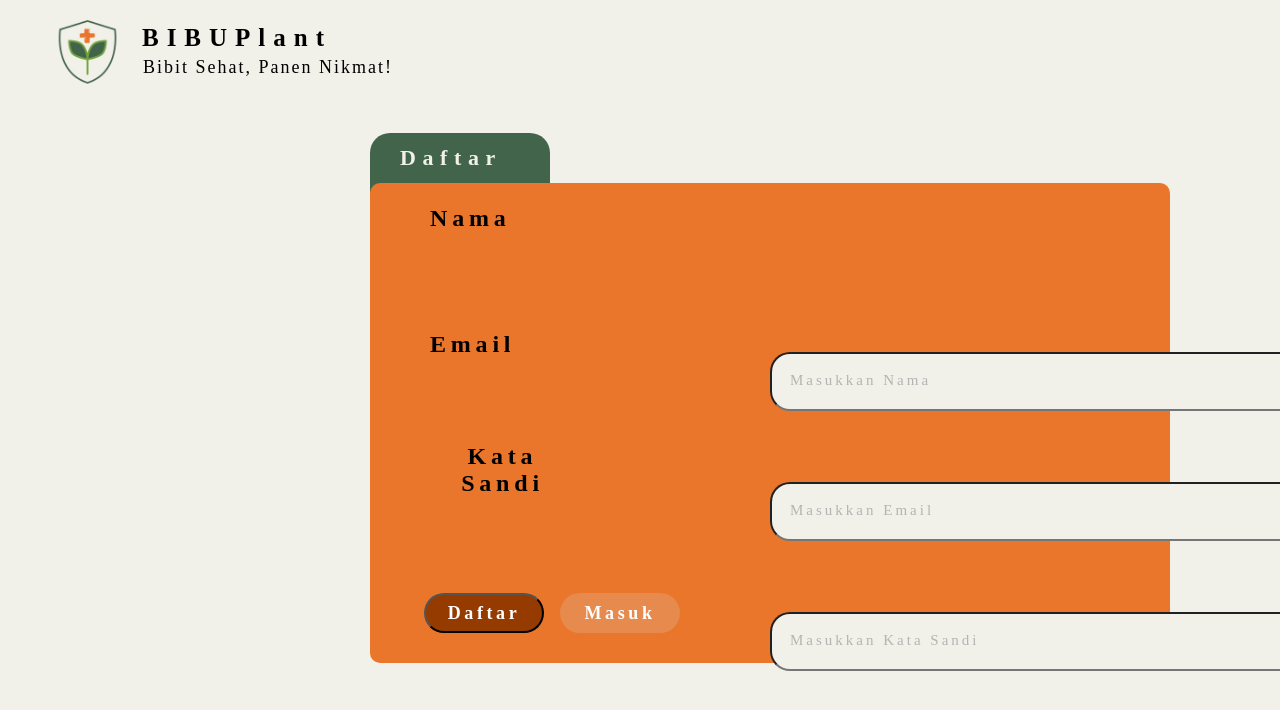
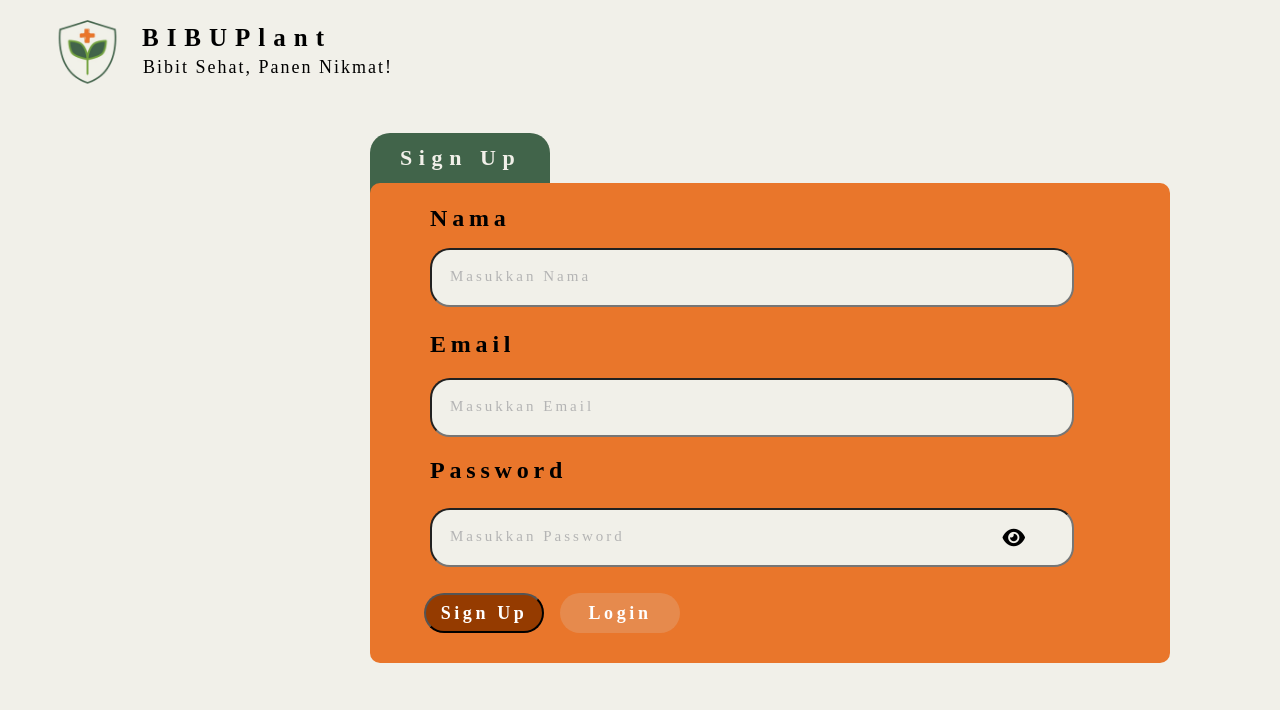
Before and after one commit to adhelia-17/bibuplant, a Flask app: page /signup in a window 1280 px wide; the page is wider, and only the part inside the window is pictured. Shown: the part 17-727 px from the top of that part. Run offline with Flask 3, Linux system fonts and the light colour scheme; some libraries are stand-ins or nearby versions.

Commit message:
Update signup.html

```diff
--- a/templates/signup.html
+++ b/templates/signup.html
@@ -151,7 +151,7 @@
         }
 
         .container {
-            position: relative;
+            position: absolute;
             display: flex;
             flex-direction: column;
             align-items: center;
@@ -304,10 +304,10 @@
     <div class="rectangle3"></div>
     <div class="rectangle2"></div>
     <a href="/dashboard" class="back-link">Kembali</a>
-    <div class="signup">Daftar</div>
+    <div class="signup">Sign Up</div>
     <div class="name-label">Nama</div>
     <div class="email-label">Email</div>
-    <div class="password-label">Kata Sandi</div>
+    <div class="password-label">Password</div>
     <div class="container">
     <div class="input-container">
             <input type="text" id="username" class="input-nama" onfocus="hideLabel('nama')" onblur="showLabel('nama')" />
@@ -319,12 +319,12 @@
         </div>
     <div class="input-container">
             <input type="password" id="password" class="input-password" onfocus="hideLabel('password')" onblur="showLabel('password')" />
-            <div class="password-teks">Masukkan Kata Sandi</div>
+            <div class="password-teks">Masukkan Password</div>
             <span class="eye-icon" onclick="togglePassword(this)"><i class="fa fa-eye"></i></span>
         </div>
         </div>
-        <button class="signup-button" onclick="signup()" style="top:610px">Daftar</button>
-        <a href="/login" class="login-button" style="top:610px">Masuk</a>
+        <button class="signup-button" onclick="signup()" style="top:610px">Sign Up</button>
+        <a href="/login" class="login-button" style="top:610px">Login</a>
     </div>
 
     <script>
@@ -345,7 +345,7 @@
     }
 
     if (password.length < 8) {
-        alert("Kata Sandi minimal 8 karakter");
+        alert("Password minimal 8 karakter");
         return;
     }
 
@@ -365,7 +365,7 @@
         if (data.error) {
             alert(data.error);
         } else {
-            alert("Daftar berhasil, silakan Masuk");
+            alert("Signup berhasil, silakan login");
             window.location.href = "/login";
         }
     })
```
